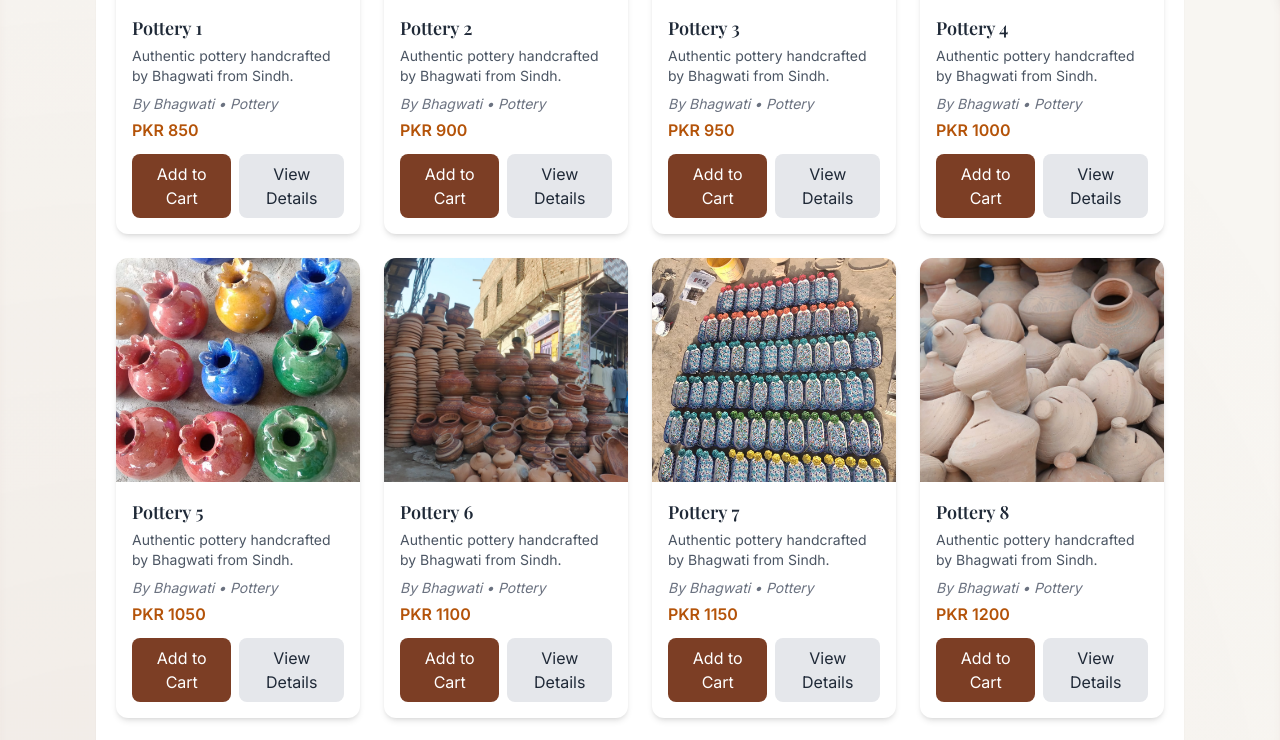
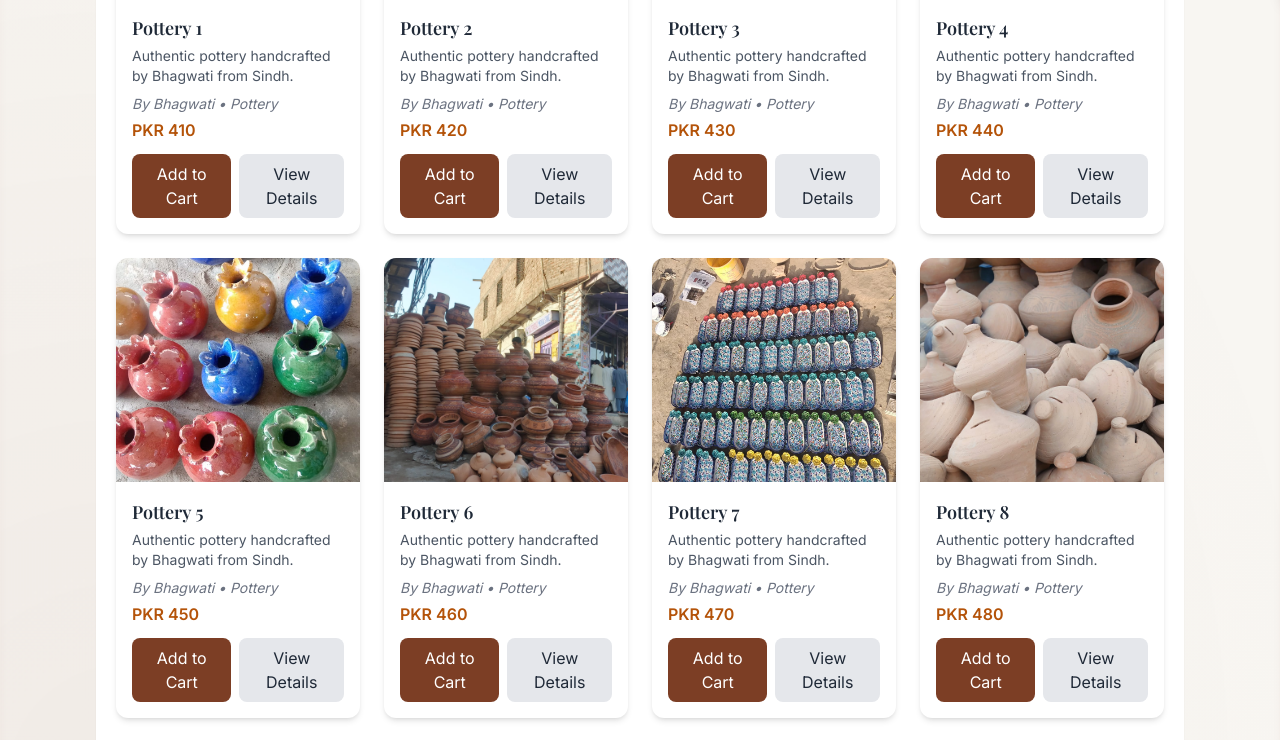
Before and after one commit to FurqanAliJumnani/Sindhi-Craft.com, a plain HTML site: page index.html in a window 1280 px wide. Shown: the part 802-1542 px from the top of the page. Drawn offline with nearby package versions, Linux system fonts and the light colour scheme; files whose address does not match are found by name.

Commit message:
Update index.html

```diff
--- a/index.html
+++ b/index.html
@@ -97,7 +97,6 @@ h1,h2,h3{font-family: 'Playfair Display', serif;}
         <div>
           <div class="font-medium text-[9px]">Sindhi Crafts</div>
           <div class="text-[7px] text-gray-500">Rural crafts</div>
-
         </div>
       </div>
       <button id="closeMenu" class="text-gray-600 text-xl">✕</button>
@@ -535,22 +534,37 @@ function renderCartSidebar(){
 }
 
 /* === Generate Products (jpeg default) === */
+
+const priceRules = {
+  embroidery: (i) => 4000 + i * 150,
+  pottery:    (i) => 400 + i * 10,
+  woodwork:   (i) => 1200 + i * 40,
+};
+
+
 const generateProducts = () => {
   let products = [];
+
   categories.forEach((cat, index) => {
     const artist = artists[index];
-    for (let i = 1; i <= 21; i++) {
+
+    for (let i = 1; i <= 18; i++) {
+
+      const priceFunction = priceRules[cat];  // pick formula for category
+      const price = priceFunction ? priceFunction(i) : 1000; // fallback price
+
       products.push({
         id: `${cat}-${i}`,
         title: `${cat.charAt(0).toUpperCase() + cat.slice(1)} ${i}`,
         category: cat,
-        price: 800 + i * 50,
-        image: `assets/${cat}/${i}.jpeg`, // default .jpeg; fallback in <img>
+        price: price,    // category-wise price!
+        image: `assets/${cat}/${i}.jpeg`,
         artistId: artist.id,
         desc: `Authentic ${cat} handcrafted by ${artist.name} from ${artist.region}.`
       });
     }
   });
+
   return products;
 };
 
```
